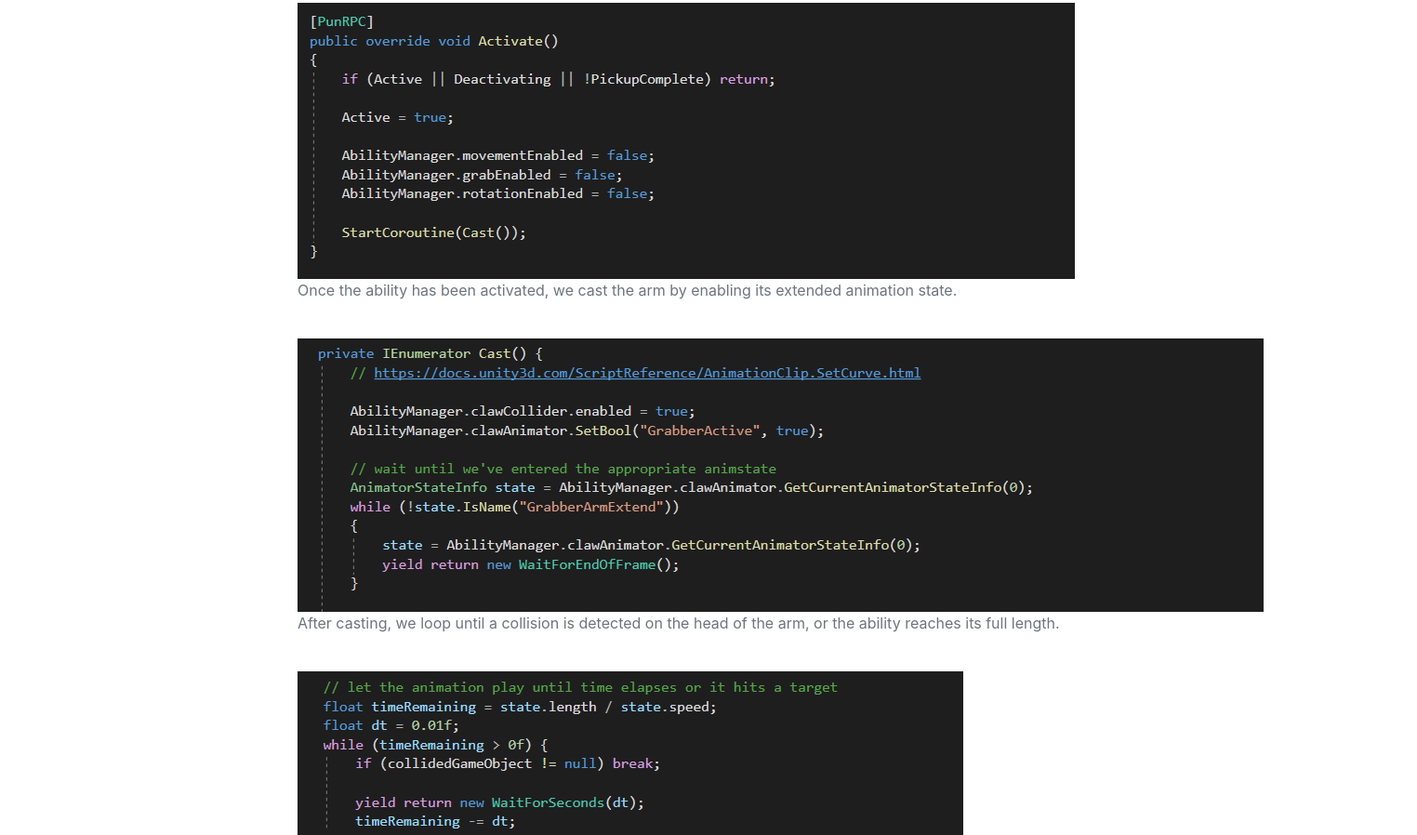
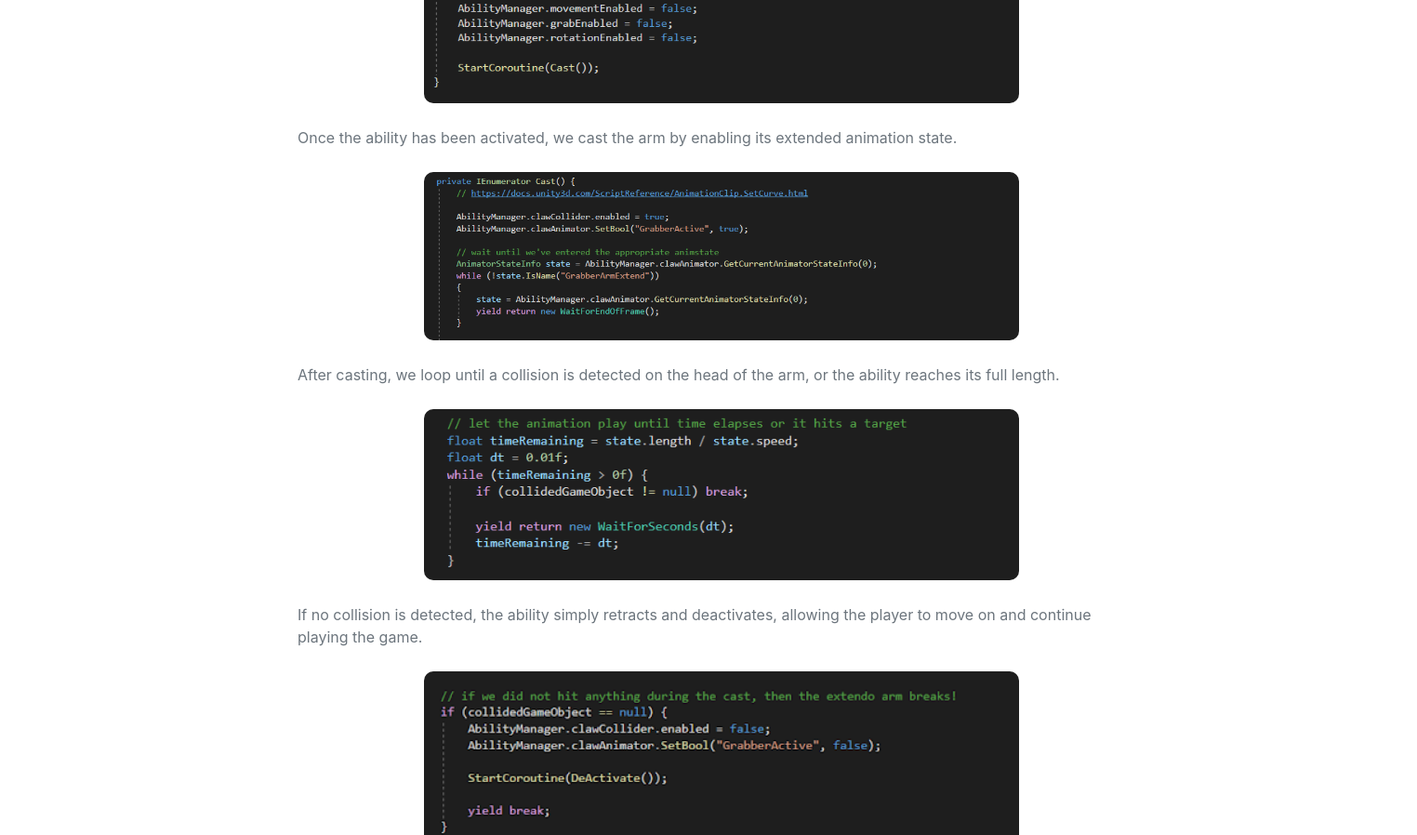
Before and after one commit to 2020wmarvil/2020wmarvil.github.io, a plain HTML site: page blog1.html in a window 1280 px wide. Shown: the part 1902-2800 px from the top of the page at 93% size, 1524 px wide, since content can reach past the window. Drawn offline with nearby package versions, Linux system fonts and the light colour scheme; a web font is replaced by a local one.

Commit message:
Blog CSS and spacing

```diff
--- a/blog1.html
+++ b/blog1.html
@@ -15,6 +15,22 @@
         <link href="https://fonts.googleapis.com/css?family=Muli:400,400i,800,800i" rel="stylesheet" type="text/css" />
         <!-- Core theme CSS (includes Bootstrap)-->
         <link href="css/styles.css" rel="stylesheet" />
+        <style>
+            img {
+                margin-top: 15px;
+                margin-bottom: 15px;
+                width: 50vw;
+                border-radius: 10px;
+            }
+
+            p {
+                margin-top: 10px;
+                margin-bottom: 10px;
+                padding-top: 0;
+                padding-bottom: 0;
+                text-align: left;
+            }
+        </style>
     </head>
     <body id="page-top">
         <nav class="navbar navbar-expand-lg navbar-dark bg-primary fixed-top" id="sideNav">
@@ -36,49 +52,40 @@
                 <div class="resume-section-content">
                     <h2 class="mb-5">Extendo Arm</h2>
                     <div class="d-flex flex-column flex-md-row justify-content-between">
-                        <div class="flex-grow-1" style="width: 50vw;">
+                        <div class="flex-grow-1" style="text-align: center;">
                             <p>WheelSteal is a fun and interactive educational game for kids. With a multiplayer open world and a diverse array of exciting abilities, learning to spell couldn’t be more fun!
-                                <br><br>In this short devlog we’ll go over the design and development of the ExtendoArm ability. Designed for both mobility and utility, the ExtendoArm should provide the player with a quick means of both traversing terrain and an easy way to collect the precious letters!
+                                <br><br>In this short devlog we'll go over the design and development of the ExtendoArm ability. Designed for both mobility and utility, the ExtendoArm should provide the player with a quick means of both traversing terrain and an easy way to collect the precious letters!
                             </p>
-                                <br><img src="assets/img/img1.png"><br>
+                                <img src="assets/img/img1.png">
                             <p>Programmatically, this means dynamic behavior based on the player’s tactical decision making. Early in development our team decided to visualize this behavior with a flowchart to clearly define the ExtendoArm’s conditional mechanics.</p>
-                                <br><img src="assets/img/img2.png"><br>
+                                <img src="assets/img/img2.png">
                             <p>This diagram lays out our intended behavior from start to finish.
                                 <br><br>When the ability is first activated, we start by disabling player movement and rotation to prevent them from interfering with their own intended trajectory. We also prevent them from interacting with letters to prevent unwanted interactions between the ExtendoArm and any currently held letters.
                             </p>
-                                <br><img src="assets/img/img3.png"><br>
+                                <img src="assets/img/img3.png">
                             <p>Once the ability has been activated, we cast the arm by enabling its extended animation state.</p>
-                                <br><img src="assets/img/img4.png"><br>
+                                <img src="assets/img/img4.png">
                             <p>After casting, we loop until a collision is detected on the head of the arm, or the ability reaches its full length.</p>
-                                <br><img src="assets/img/img5.png"><br>
+                                <img src="assets/img/img5.png">
                             <p>If no collision is detected, the ability simply retracts and deactivates, allowing the player to move on and continue playing the game.</p>
-                                <br><img src="assets/img/img6.png"><br>
-                                <img src="assets/img/img7.gif"><br>
+                                <img src="assets/img/img6.png">
+                                <img src="assets/img/img7.gif">
                             <p>However, if a collision is detected on the end of the arm, we collect the collided game object.</p>
-                                <br><img src="assets/img/img8.png"><br>
+                                <img src="assets/img/img8.png">
                             <p>If the collidedGameObject is found to be a ‘Collectible’ object such as a letter, we’ll set it as a child of the ExtendoArm, causing it to retract along with the claw. Once the claw is fully retracted, the letter is unparented and allowed to fall to the ground at the player’s feet.</p>
-                                <br><img src="assets/img/img9.png"><br>
+                                <img src="assets/img/img9.png">
                             <p>Alternatively, when hitting an obstacle in the game world, the ExtendoArm acts as a grappling hook, drawing the player toward the target.
                                 <br><br>First we set the starting and target positions and disable the player’s built in CharacterController as well as the effect of gravity on the player.
                             </p>
-                            <br>
-                            <img src="assets/img/img10.png">
-                            <br>
+                                <img src="assets/img/img10.png">
                             <p>Once the positions are set, we interpolate the player’s position between them.</p>
-                            <br>
-                            <img src="assets/img/img11.png">
-                            <img src="assets/img/img12.gif">
-                            <br>
+                                <img src="assets/img/img11.png">
+                                <img src="assets/img/img12.gif">
                             <p>With all of the core usage for the ExtendoArm implemented, we restore the player’s CharacterController and gravity, before initiating the final DeActivation sequence.</p>
-                            <br>
                             <img src="assets/img/img13.png">
-                            <br>
                             <p>Now complete, the ExtendoArm’s deactivation function will be called, restoring standard movement to the player and resetting their ability slot.</p>
-                            <br>
                             <img src="assets/img/img14.png">
-                            <br>
                             <p>With that, we wrap up our discussion on the first iteration of the ExtendoArm ability. Lots of revision will be required to make the ability more intuitive and less punishing when missed, but for a first phase prototype the ability is fun and functional!</p>
-                            <br>
                             <img src="assets/img/img15.png">
                             <img src="assets/img/img16.png">
                         </div>
```
